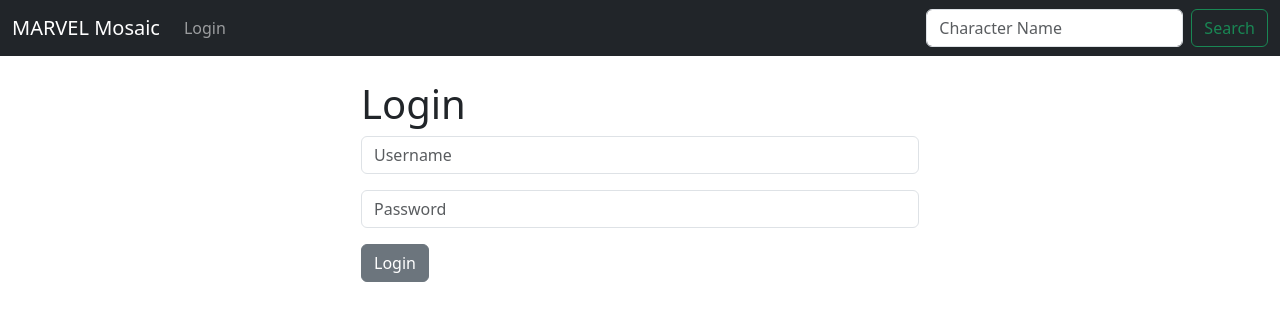
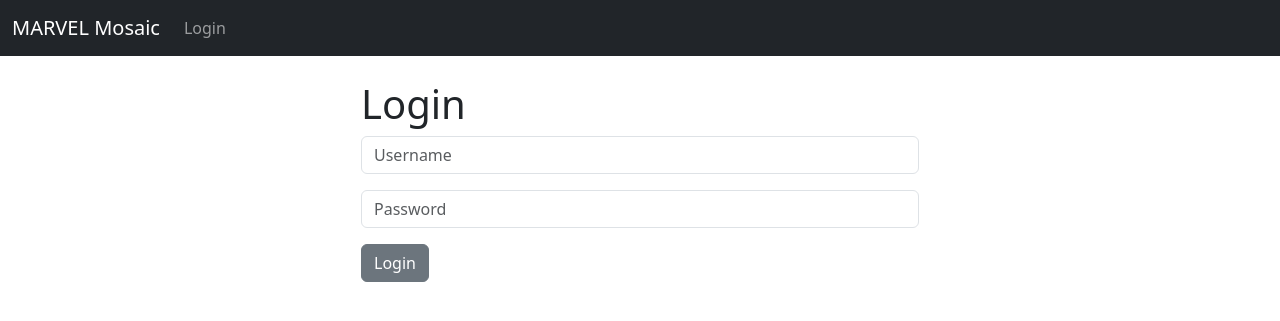
Before and after one commit to SaiSakethGK/marvel-mosaic, a Django app: page / in a window 1280 px wide. Shown: the top 321 px of the page. Run offline with Django 5.2, Linux system fonts and the light colour scheme.

Commit message:
Update navbar in home page

```diff
--- a/website/templates/navbar.html
+++ b/website/templates/navbar.html
@@ -18,10 +18,6 @@
                 {% endif %}
 
             </ul>
-            <form class="d-flex" role="search">
-                <input class="form-control me-2" type="search" placeholder="Character Name" aria-label="Search">
-                <button class="btn btn-outline-success" type="submit">Search</button>
-            </form>
       </div>
     </div>
 </nav>
```
